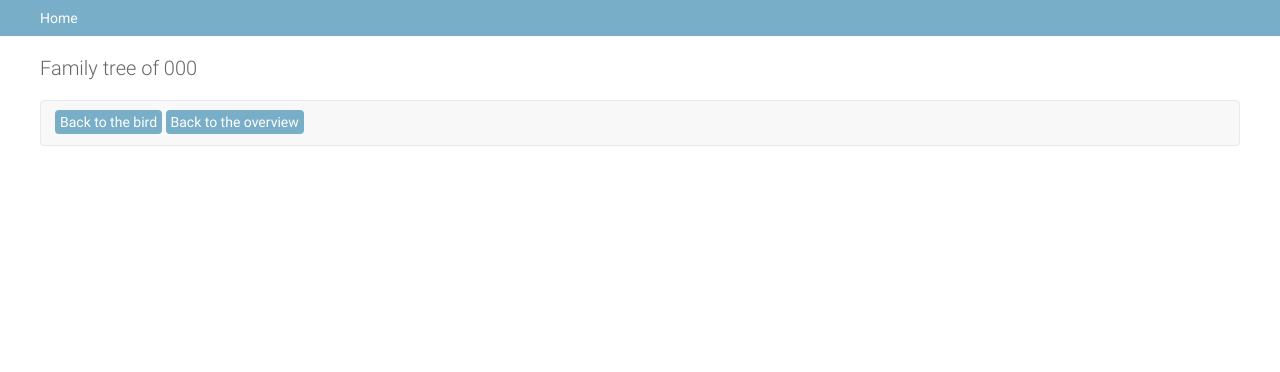
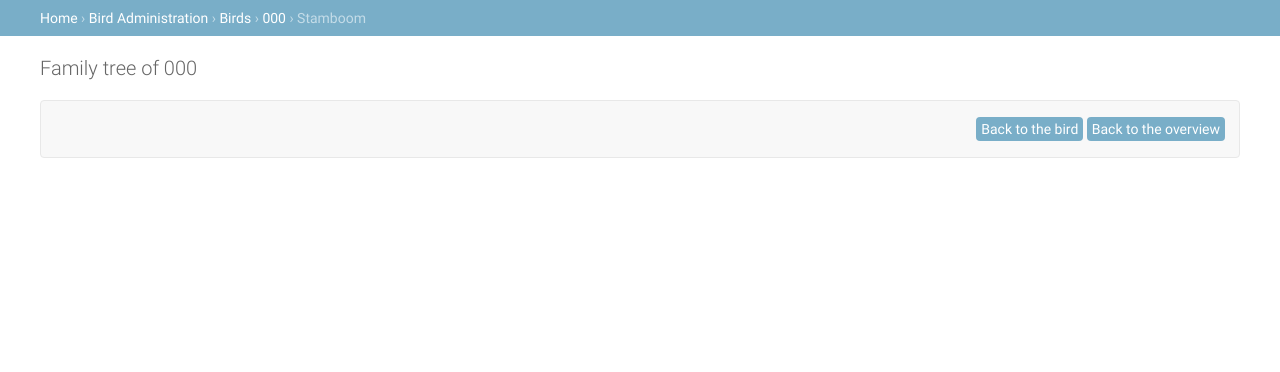
Before and after one commit to jeroenpeters1986/pyBudgie, a Django app: template budgie_bird/templates/budgie_bird/admin/bird_familytree.html in a window 1280 px wide. Shown: the part 48-420 px from the top of the page. Before the commit the page ends 194 px from the top, so only its background shows below. Run offline with Django 3.2, Linux system fonts and the light colour scheme; tables that the repository leaves empty hold one stand-in row (values such as "Sample post"); the template is opened without the code that fills it: values that come from a table or form of the project are taken from there, most other values are stand-ins (such as "Sample title", 1, 10 or a date in 2020).

Commit message:
#13: New family tree

```diff
--- a/budgie_bird/admin.py
+++ b/budgie_bird/admin.py
@@ -176,7 +176,7 @@ class BirdAdmin(BudgieUserMixin, admin.ModelAdmin, AdminExportCsvMixin):
         js_tree_notation = ""
         notation_template = (
             "\n\t\t\t{{ id: {}, pid: {}, tags: ['{}'], Ringnummer: '{}', "
-            "Kleurslagen: '{}', Afbeelding: '{}' }},"
+            "Kleurslagen: '{}', Geslacht: '{}', Afbeelding: '{}' }},"
         )
 
         if is_origin_bird:
@@ -186,6 +186,7 @@ class BirdAdmin(BudgieUserMixin, admin.ModelAdmin, AdminExportCsvMixin):
                 generation["bird"].gender,
                 generation["bird"].ring_number,
                 generation["bird"].color_props(),
+                generation["bird"].get_gender_display(),
                 "{}{}".format(settings.MEDIA_URL, generation["bird"].photo),
             )
 
@@ -197,6 +198,7 @@ class BirdAdmin(BudgieUserMixin, admin.ModelAdmin, AdminExportCsvMixin):
                     parent_type,
                     generation["ancestors"][parent_type]["bird"].ring_number,
                     generation["ancestors"][parent_type]["bird"].color_props(),
+                    generation["ancestors"][parent_type]["bird"].get_gender_display(),
                     "{}{}".format(
                         settings.MEDIA_URL,
                         generation["ancestors"][parent_type]["bird"].photo,
--- a/budgie_bird/templates/budgie_bird/admin/bird_familytree.html
+++ b/budgie_bird/templates/budgie_bird/admin/bird_familytree.html
@@ -8,6 +8,26 @@
     <link rel="stylesheet" href="{% static 'admin/css/forms.css' %}" />
     <script src="{% static 'js/jquery1.9.1.min.js' %}"></script>
     <script src="{% static 'js/tree.js' %}"></script>
+    <style>
+    .submit-row {
+        padding: 20px 14px;
+    }
+    .admin-interface a.button {
+        padding: 10px 15px;
+        line-height: 15px;
+        margin: 0 0 5px 5px;
+    }
+    </style>
+{% endblock %}
+
+{% block breadcrumbs %}
+<div class="breadcrumbs">
+  <a href="{% url 'admin:index' %}">{% trans 'Home' %}</a>
+  &rsaquo; <a href="{% url 'admin:index' %}budgie_bird/">{% trans 'Bird Administration' %}</a>
+  &rsaquo; <a href="{% url 'admin:budgie_bird_bird_changelist' %}">{% trans 'Birds' %}</a>
+  &rsaquo; <a href="{% url 'admin:budgie_bird_bird_change' bird.pk %}">{{ bird }}</a>
+  &rsaquo; Stamboom
+</div>
 {% endblock %}
 
 {% block footer %}
@@ -23,11 +43,12 @@
         OrgChart.templates.female = Object.assign({}, OrgChart.templates.male);
         OrgChart.templates.female.node = '<rect x="0" y="0" height="{h}" width="{w}" fill="#ffffff" stroke-width="2" stroke="#B632B2" rx="7" ry="7"></rect>';
 
+        // TODO: Translate the fieldnames?
         let chart = new OrgChart(document.getElementById("family_tree"), {
             mouseScrool: OrgChart.action.none,
             scaleInitial: OrgChart.match.boundary,
             orientation: OrgChart.orientation.left,
-            enableSearch: false,
+            searchFields: ["Ringnummer"],
             template: "base",
             tags: {
                 "mother": { template: "female" },
@@ -38,14 +59,15 @@
             nodeBinding: {
                 field_0: "Ringnummer",
                 field_1: "Kleurslagen",
+                field_2: "Geslacht",
                 img_0: "Afbeelding"
             },
             nodes: [ {{ family_tree_js }}
             ],
             menu: {
-                pdf: { text: "{% trans "Exporteer als PDF" %}" },
-                png: { text: "{% trans "Exporteer als PNG" %}" },
-                csv: { text: "{% trans "Exporteer als CSV" %}" },
+                pdf: { text: "{% trans "Export as PDF" %}" },
+                png: { text: "{% trans "Export as PNG" %}" },
+                csv: { text: "{% trans "Export as CSV" %}" },
             },
         });
     </script>
@@ -58,10 +80,8 @@
     <div id="content-main">
         <div>
             <div class="submit-row">
-                <p class="deletelink-box">
                     <a class="button" href="{% url 'admin:budgie_bird_bird_change' bird.pk %}">{% translate "Back to the bird" %}</a>
                     <a class="button" href="{% url 'admin:budgie_bird_bird_changelist' %}">{% translate "Back to the overview" %}</a>
-                </p>
             </div>
         </div>
 
```
Also changed, not shown: pybudgie/locale/nl/LC_MESSAGES/django.po.
